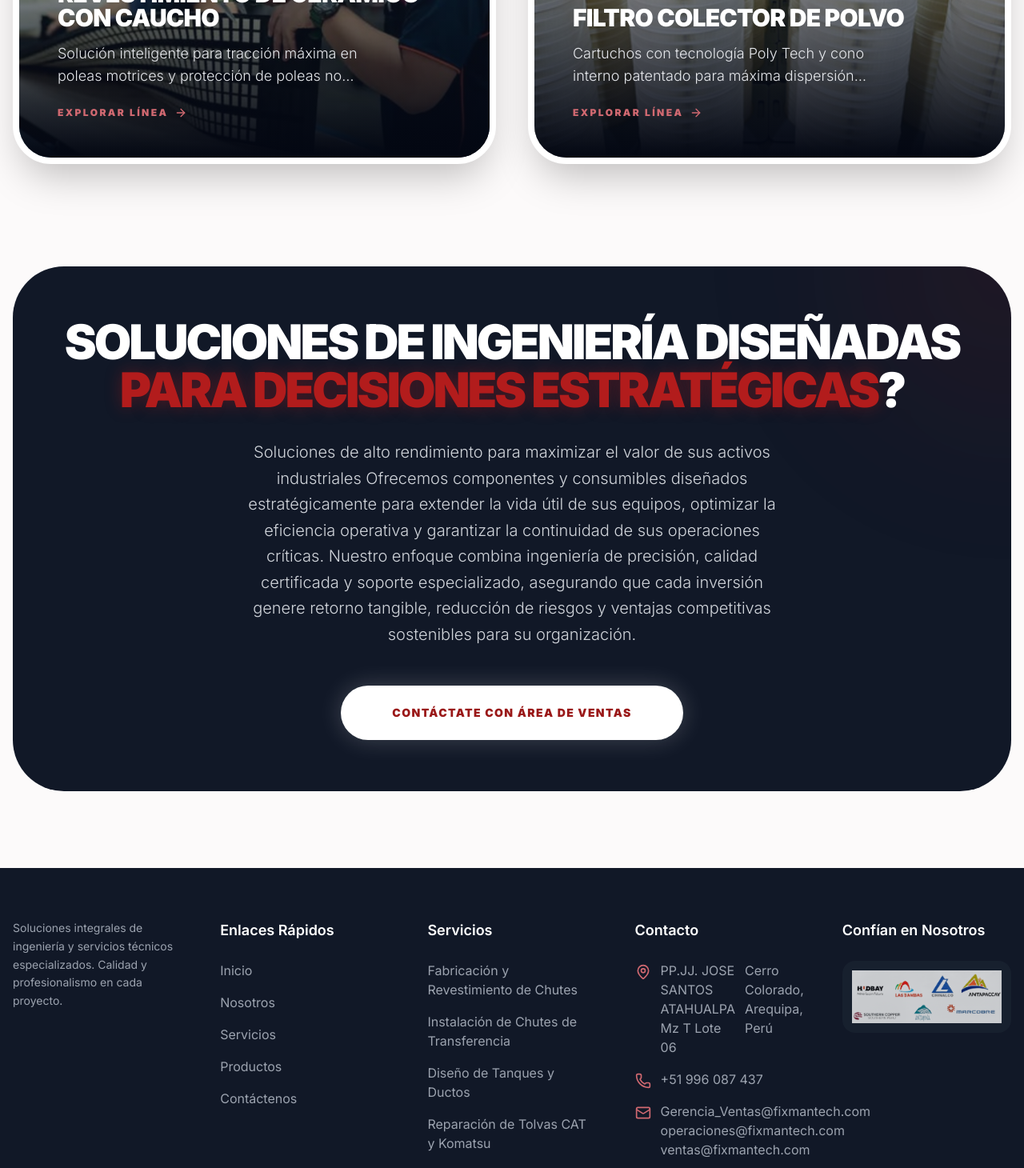
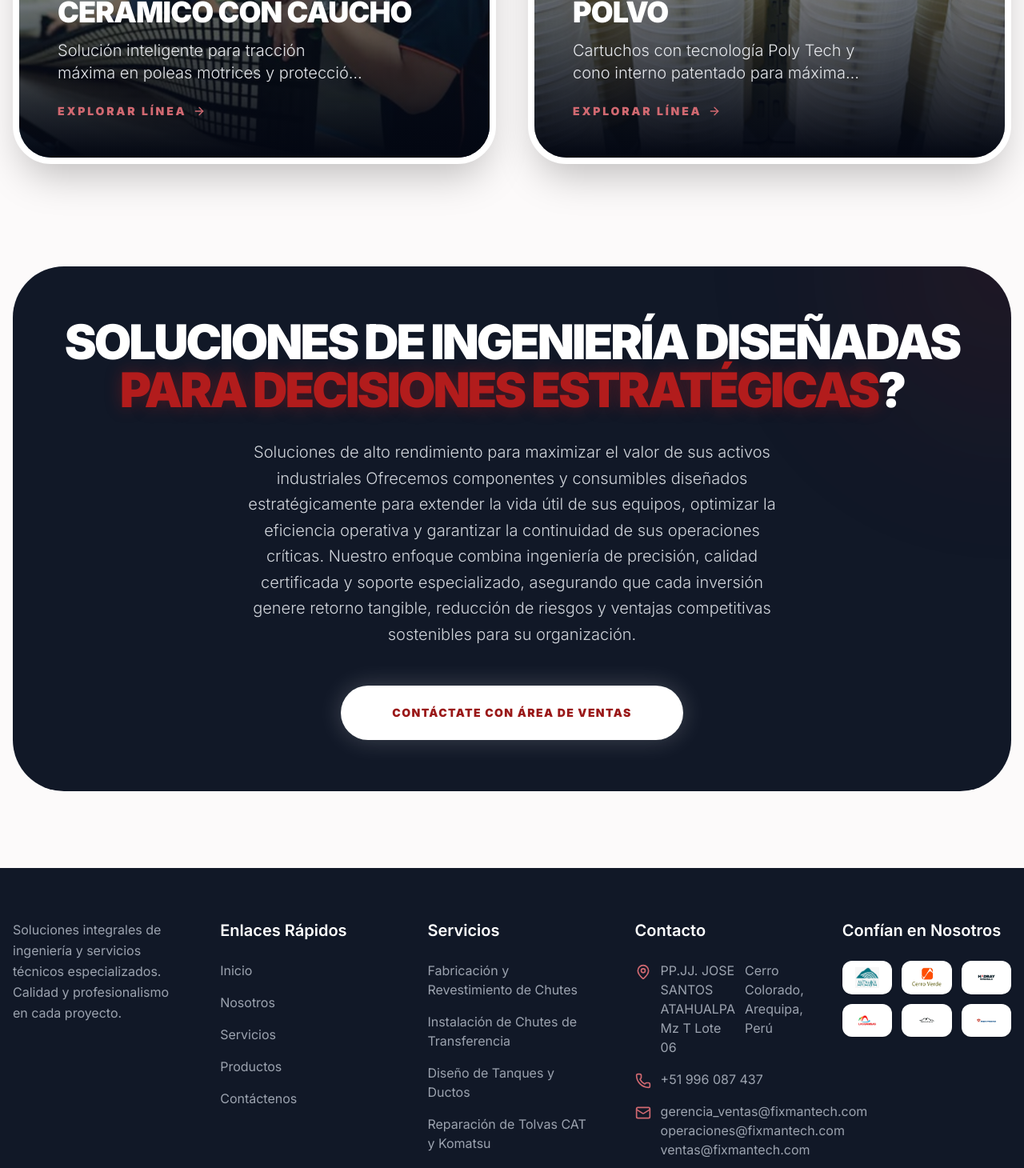
Before and after one commit to LuisAlatta/WebFixmantech, a React (Vite) app: page /productos in a window 1280 px wide. Shown: the part 1300-2760 px from the top of the page at 80% size. Built offline with nearby package versions, Linux system fonts and the light colour scheme.

Commit message:
footer, contacto, productos y nosotros: logos de clientes, correo en minusculas, materiales ignifugos, fuentes e imagen 19

```diff
--- a/src/components/layout/Footer.tsx
+++ b/src/components/layout/Footer.tsx
@@ -1,5 +1,6 @@
 import { Link } from 'react-router-dom';
 import { Mail, MapPin, Phone } from 'lucide-react';
+import { clientLogos } from '../../data/clients';
 
 const Footer = () => {
     return (
@@ -9,14 +10,14 @@ const Footer = () => {
                     {/* Brand Info */}
                     <div>
 
-                        <p className="text-secondary-400 text-sm leading-relaxed mb-6">
+                        <p className="text-secondary-400 text-base leading-relaxed mb-6">
                             Soluciones integrales de ingeniería y servicios técnicos especializados. Calidad y profesionalismo en cada proyecto.
                         </p>
                     </div>
 
                     {/* Quick Links */}
                     <div>
-                        <h3 className="text-lg font-semibold mb-6">Enlaces Rápidos</h3>
+                        <h3 className="text-xl font-semibold mb-6">Enlaces Rápidos</h3>
                         <ul className="space-y-4">
                             <li>
                                 <Link to="/" className="text-secondary-400 hover:text-primary-400 transition-colors">Inicio</Link>
@@ -38,7 +39,7 @@ const Footer = () => {
 
                     {/* Services */}
                     <div>
-                        <h3 className="text-lg font-semibold mb-6">Servicios</h3>
+                        <h3 className="text-xl font-semibold mb-6">Servicios</h3>
                         <ul className="space-y-4 text-secondary-400">
                             <li>
                                 <Link to="/servicios" className="hover:text-primary-400 transition-colors">
@@ -75,7 +76,7 @@ const Footer = () => {
 
                     {/* Contact Info */}
                     <div>
-                        <h3 className="text-lg font-semibold mb-6">Contacto</h3>
+                        <h3 className="text-xl font-semibold mb-6">Contacto</h3>
                         <ul className="space-y-4">
                             <li className="flex items-start gap-3">
                                 <MapPin className="text-primary-400 shrink-0 mt-1" size={20} />
@@ -91,7 +92,7 @@ const Footer = () => {
                             <li className="flex items-start gap-3">
                                 <Mail className="text-primary-400 shrink-0 mt-1" size={20} />
                                 <div className="text-secondary-400">
-                                    <p>Gerencia_Ventas@fixmantech.com</p>
+                                    <p>gerencia_ventas@fixmantech.com</p>
                                     <p>operaciones@fixmantech.com</p>
                                     <p>ventas@fixmantech.com</p>
                                 </div>
@@ -101,13 +102,17 @@ const Footer = () => {
 
                     {/* Trusted Clients */}
                     <div>
-                        <h3 className="text-lg font-semibold mb-6">Confían en Nosotros</h3>
-                        <div className="bg-secondary-800/50 p-3 rounded-2xl">
-                            <img
-                                src="/images/clientes_logos.png"
-                                alt="Empresas clientes"
-                                className="w-full h-auto opacity-80 hover:opacity-100 transition-opacity"
-                            />
+                        <h3 className="text-xl font-semibold mb-6">Confían en Nosotros</h3>
+                        <div className="grid grid-cols-3 gap-3">
+                            {clientLogos.map((logo) => (
+                                <div key={logo.alt} className="bg-white rounded-xl p-2 flex items-center justify-center aspect-[3/2] shadow-sm">
+                                    <img
+                                        src={logo.src}
+                                        alt={logo.alt}
+                                        className="max-w-full max-h-full object-contain"
+                                    />
+                                </div>
+                            ))}
                         </div>
                     </div>
                 </div>
--- /dev/null
+++ b/src/data/clients.ts
@@ -0,0 +1,14 @@
+export interface ClientLogo {
+    src: string;
+    alt: string;
+}
+
+// Logos de empresas que trabajan con FIXMANTECH (carpeta CLIENTES).
+export const clientLogos: ClientLogo[] = [
+    { src: '/nuevas imagenes/CLIENTES/LOGO ANTAMINA.jpeg', alt: 'Antamina' },
+    { src: '/nuevas imagenes/CLIENTES/logo CERRO VERDE.jpg', alt: 'Cerro Verde' },
+    { src: '/nuevas imagenes/CLIENTES/logo HUDBAY.jpg', alt: 'Hudbay' },
+    { src: '/nuevas imagenes/CLIENTES/logo LAS BAMBAS.jpg', alt: 'Las Bambas' },
+    { src: '/nuevas imagenes/CLIENTES/logo VOLCAN.jpg', alt: 'Volcan' },
+    { src: '/nuevas imagenes/CLIENTES/logo marcobre.png', alt: 'Marcobre' }
+];
--- a/src/pages/AboutPage.tsx
+++ b/src/pages/AboutPage.tsx
@@ -1,5 +1,6 @@
 import { motion } from 'framer-motion';
 import { Target, Eye, Award, Users } from 'lucide-react';
+import { clientLogos } from '../data/clients';
 
 // Specialized Shield Icon (Moved up for hoisting/reference safety)
 const ShieldIcon = ({ className }: { className?: string }) => (
@@ -28,7 +29,10 @@ const AboutPage = () => {
         <div className="pt-20 bg-white min-h-screen">
             {/* Header section with sophisticated industrial feel */}
             <div className="bg-secondary-900 text-white py-32 relative overflow-hidden">
-                <div className="absolute inset-0 opacity-20 bg-[url('/images/hero_bright_fixed.png')] bg-cover bg-fixed grayscale" />
+                <div
+                    className="absolute inset-0 opacity-30 bg-cover bg-center bg-fixed"
+                    style={{ backgroundImage: "url('/nuevas imagenes/IMAGEN 19.png')" }}
+                />
                 <div className="container mx-auto px-4 text-center relative z-10">
                     <motion.div
                         initial={{ opacity: 0, scale: 0.95 }}
@@ -179,12 +183,18 @@ const AboutPage = () => {
                             <p className="text-xl text-secondary-600 font-light mb-16 max-w-3xl mx-auto">
                                 Trabajamos con las empresas más importantes del sector industrial, brindando soluciones de ingeniería de clase mundial.
                             </p>
-                            <div className="bg-white p-12 rounded-[3rem] shadow-[0_30px_80px_-20px_rgba(0,0,0,0.15)] border-4 border-secondary-50 max-w-4xl mx-auto">
-                                <img
-                                    src="/images/clientes_logos.png"
-                                    alt="Empresas clientes de FIXMANTECH"
-                                    className="w-full h-auto"
-                                />
+                            <div className="bg-white p-12 rounded-[3rem] shadow-[0_30px_80px_-20px_rgba(0,0,0,0.15)] border-4 border-secondary-50 max-w-5xl mx-auto">
+                                <div className="grid grid-cols-2 sm:grid-cols-3 gap-8 items-center">
+                                    {clientLogos.map((logo) => (
+                                        <div key={logo.alt} className="flex items-center justify-center h-24 grayscale hover:grayscale-0 transition-all duration-500">
+                                            <img
+                                                src={logo.src}
+                                                alt={logo.alt}
+                                                className="max-w-full max-h-full object-contain"
+                                            />
+                                        </div>
+                                    ))}
+                                </div>
                             </div>
                         </motion.div>
                     </div>
--- a/src/pages/ContactPage.tsx
+++ b/src/pages/ContactPage.tsx
@@ -64,7 +64,7 @@ const ContactPage = () => {
                                     </div>
                                     <div>
                                         <h4 className="font-black text-secondary-900 uppercase tracking-widest text-xs mb-2">Consultas Técnicas</h4>
-                                        <p className="text-lg text-secondary-600 font-medium">Gerencia_Ventas@fixmantech.com</p>
+                                        <p className="text-lg text-secondary-600 font-medium">gerencia_ventas@fixmantech.com</p>
                                         <p className="text-sm text-secondary-500">operaciones@fixmantech.com</p>
                                         <p className="text-sm text-secondary-500">ventas@fixmantech.com</p>
                                     </div>
--- a/src/pages/ProductsPage.tsx
+++ b/src/pages/ProductsPage.tsx
@@ -193,7 +193,8 @@ const categories: Category[] = [
                             'Dispersión uniforme del aire pulsante',
                             'Eficiencia de separación: 99.999% hasta 0,5 micrones',
                             'Juntas de doble sello continuo para evitar fugas',
-                            'Espaciado uniforme de pliegues con esferas sintéticas'
+                            'Espaciado uniforme de pliegues con esferas sintéticas',
+                            'Fabricado con materiales ignífugos'
                         ]
                     },
                     {
@@ -263,12 +264,12 @@ const ProductsPage = () => {
                             <div className="absolute inset-0 bg-gradient-to-t from-secondary-950 via-secondary-900/20 to-transparent z-10" />
 
                             <div className="absolute inset-0 p-12 flex flex-col justify-end z-20">
-                                <span className="text-primary-500 font-black uppercase tracking-widest text-xs mb-4 bg-primary-500/10 self-start px-4 py-1 rounded-full backdrop-blur-md">
+                                <span className="text-primary-500 font-black uppercase tracking-widest text-sm mb-4 bg-primary-500/10 self-start px-4 py-1 rounded-full backdrop-blur-md">
                                     {category.count}
                                 </span>
-                                <h3 className="text-3xl font-[900] text-white mb-4 tracking-tight uppercase leading-none">{category.name}</h3>
-                                <p className="text-secondary-200 text-lg line-clamp-2 max-w-sm mb-6 font-light">{category.description}</p>
-                                <div className="flex items-center text-primary-400 font-black text-xs tracking-[0.2em] group-hover:text-white transition-colors">
+                                <h3 className="text-4xl font-[900] text-white mb-4 tracking-tight uppercase leading-none">{category.name}</h3>
+                                <p className="text-secondary-200 text-xl line-clamp-2 max-w-sm mb-6 font-light">{category.description}</p>
+                                <div className="flex items-center text-primary-400 font-black text-sm tracking-[0.2em] group-hover:text-white transition-colors">
                                     EXPLORAR LÍNEA <ArrowRight className="ml-2 w-4 h-4" />
                                 </div>
                             </div>
@@ -334,7 +335,7 @@ const ProductsPage = () => {
                                                     onClick={() => setSelectedProduct(product)}
                                                     className="bg-white p-6 rounded-3xl border border-secondary-200 hover:border-primary-500 hover:shadow-xl transition-all cursor-pointer flex items-center gap-6 group"
                                                 >
-                                                    <div className="w-24 h-24 bg-secondary-50 rounded-2xl overflow-hidden shadow-inner shrink-0">
+                                                    <div className="w-32 h-32 md:w-40 md:h-40 bg-secondary-50 rounded-2xl overflow-hidden shadow-inner shrink-0">
                                                         <img src={product.image} className="w-full h-full object-cover group-hover:scale-110 transition-transform" alt={product.name} />
                                                     </div>
                                                     <div className="flex-grow">
```
